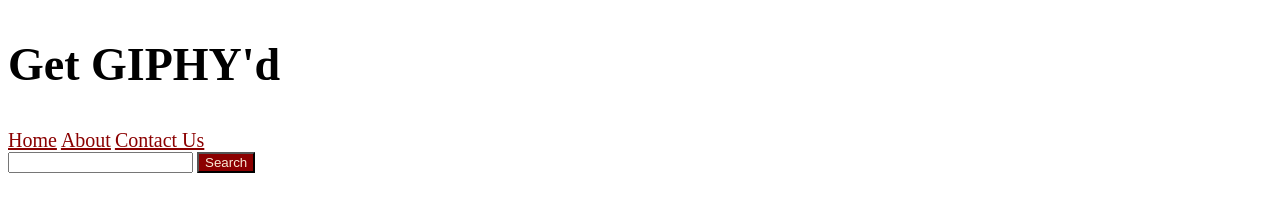
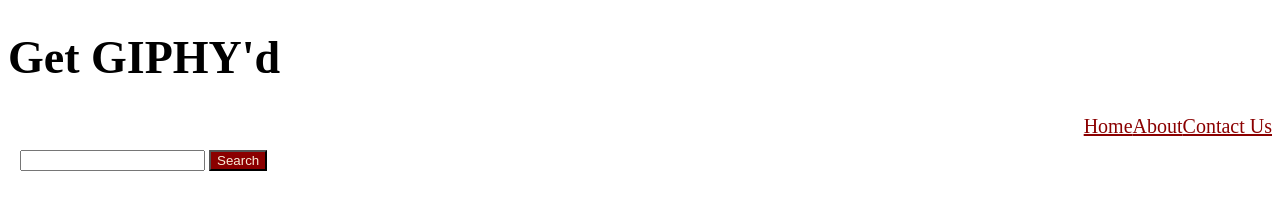
Before and after one commit to JayBrashear/GIF_Search_Website, a website: page HTML/index.html in a window 1280 px wide. Drawn offline with nearby package versions, Linux system fonts and the light colour scheme; a web font is replaced by a local one.

Commit message:
Adding updated CSS to nav bar

```diff
--- a/CSS/style.css
+++ b/CSS/style.css
@@ -25,6 +25,16 @@
     color: darkred;
     background-color: antiquewhite;
 }
+
+.NavBar{
+    display: flex;
+    justify-content:flex-end;
+    flex-wrap: wrap;
+}
+.searchBar{
+    margin: 10px;
+    padding: 2px;
+}
 #GIFresults{
     display: flex;
     justify-content: space-around;
--- a/HTML/index.html
+++ b/HTML/index.html
@@ -10,14 +10,20 @@
     <link href="https://fonts.googleapis.com/css2?family=Caprasimo&family=Oi&display=swap" rel="stylesheet">
 </head>
 <body>
-    <nav class = "NavBar">
-        <H1 id="#Home">Get GIPHY'd</H1>
-        <div class="NavLinks">
-        <a href="#Home">Home</a>
-        <a href="#About">About</a>
-        <a href="#Contact">Contact Us</a>
-        </div>
-    </nav>
+    <header class = "header">
+        <H1 id="Home">Get GIPHY'd</H1>
+        <nav class = "NavBar">
+            <span class="NavLinks">
+                <a href="#Home">Home</a>
+            </span>
+            <span class="NavLinks">
+                <a href="#About">About</a>
+            </span>
+
+                <a href="#Contact">Contact Us</a>
+            </span>
+        </nav>
+    </header>
     <div class = "searchBar">
         <input id = "search" type="search"/>
         <button id = "submit" class = "button">Search</button>
```
